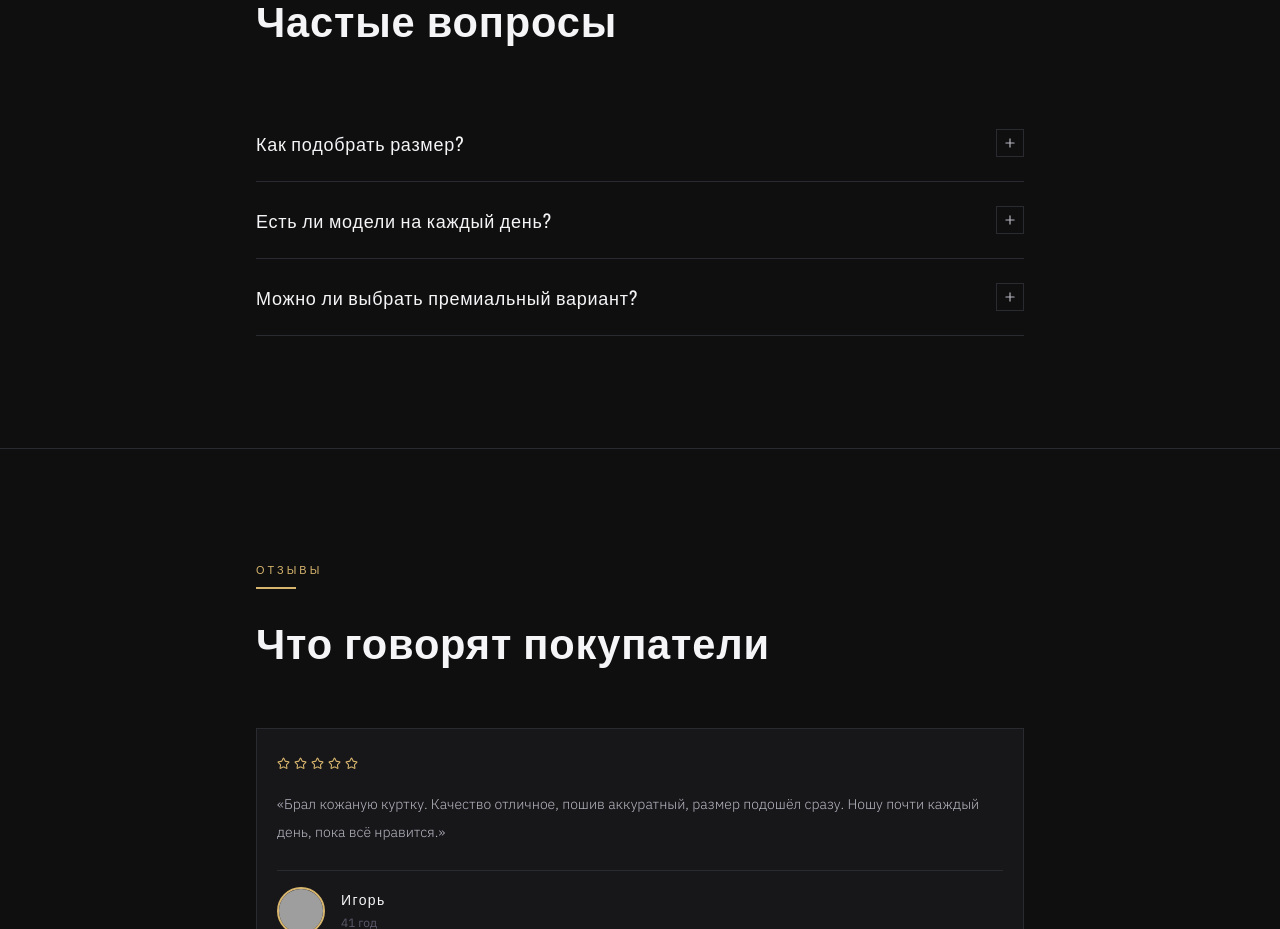
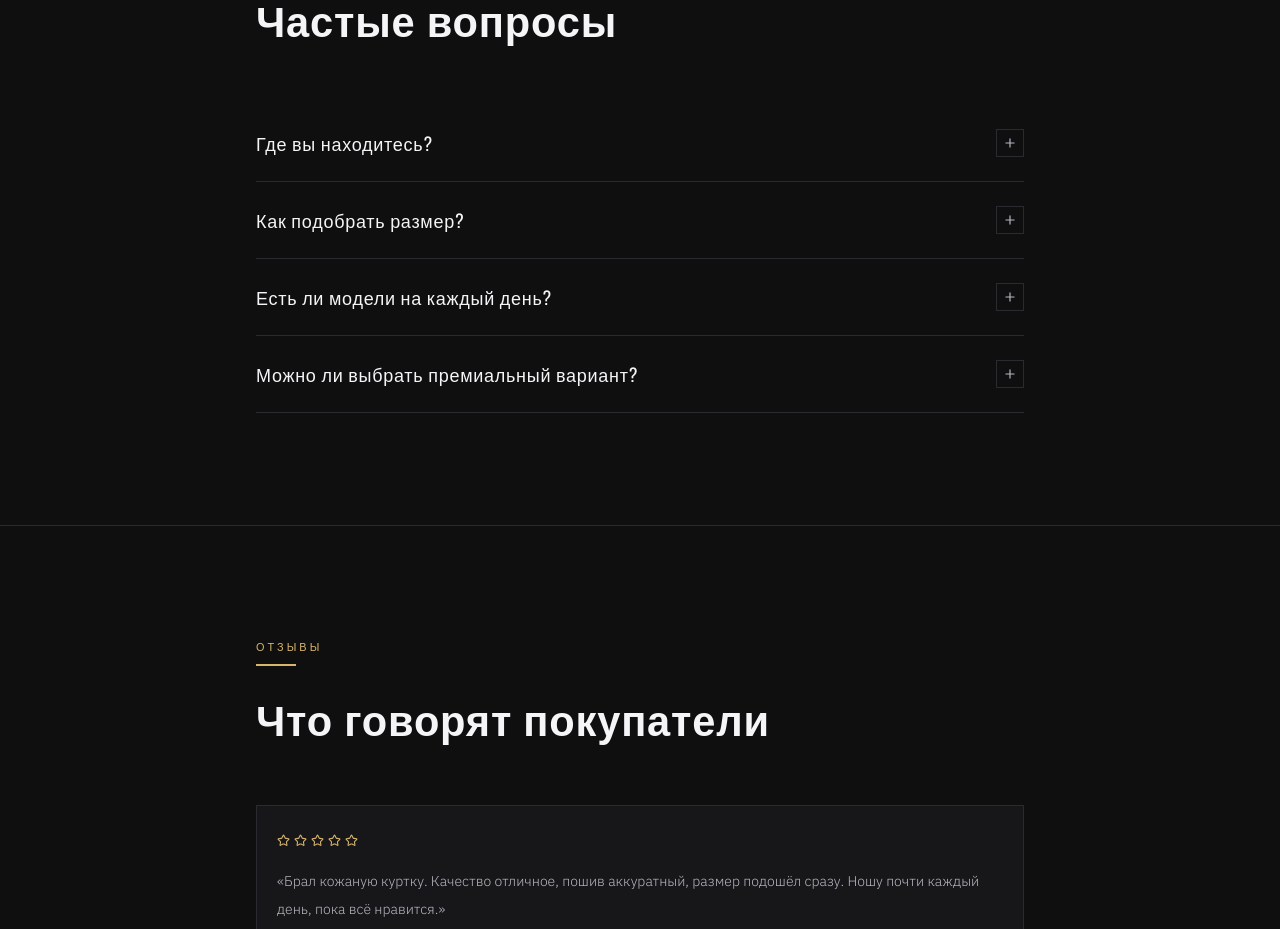
Before and after one commit to pr-poehali-dev/fashion-outerwear-premium, a React (Vite) app: page / in a window 1280 px wide. Shown: the part 3840-4769 px from the top of the page. Built offline with nearby package versions, Linux system fonts and the light colour scheme; grey boxes are pictures that could not be loaded.

Commit message:
Add FAQ section

```diff
--- a/src/pages/Index.tsx
+++ b/src/pages/Index.tsx
@@ -42,6 +42,10 @@ const TRUST_ITEMS = [
 ];
 
 const FAQ_ITEMS = [
+  {
+    q: "Где вы находитесь?",
+    a: "Наши магазины находятся по адресу - г. Владивосток, Борисенко 17 и г. Владивосток, пр-кт 100-летия 42А ( ТЦ Искра) 42 павильон.",
+  },
   {
     q: "Как подобрать размер?",
     a: "Мы поможем сопоставить параметры с размерной сеткой и подобрать удобную посадку.",
```
